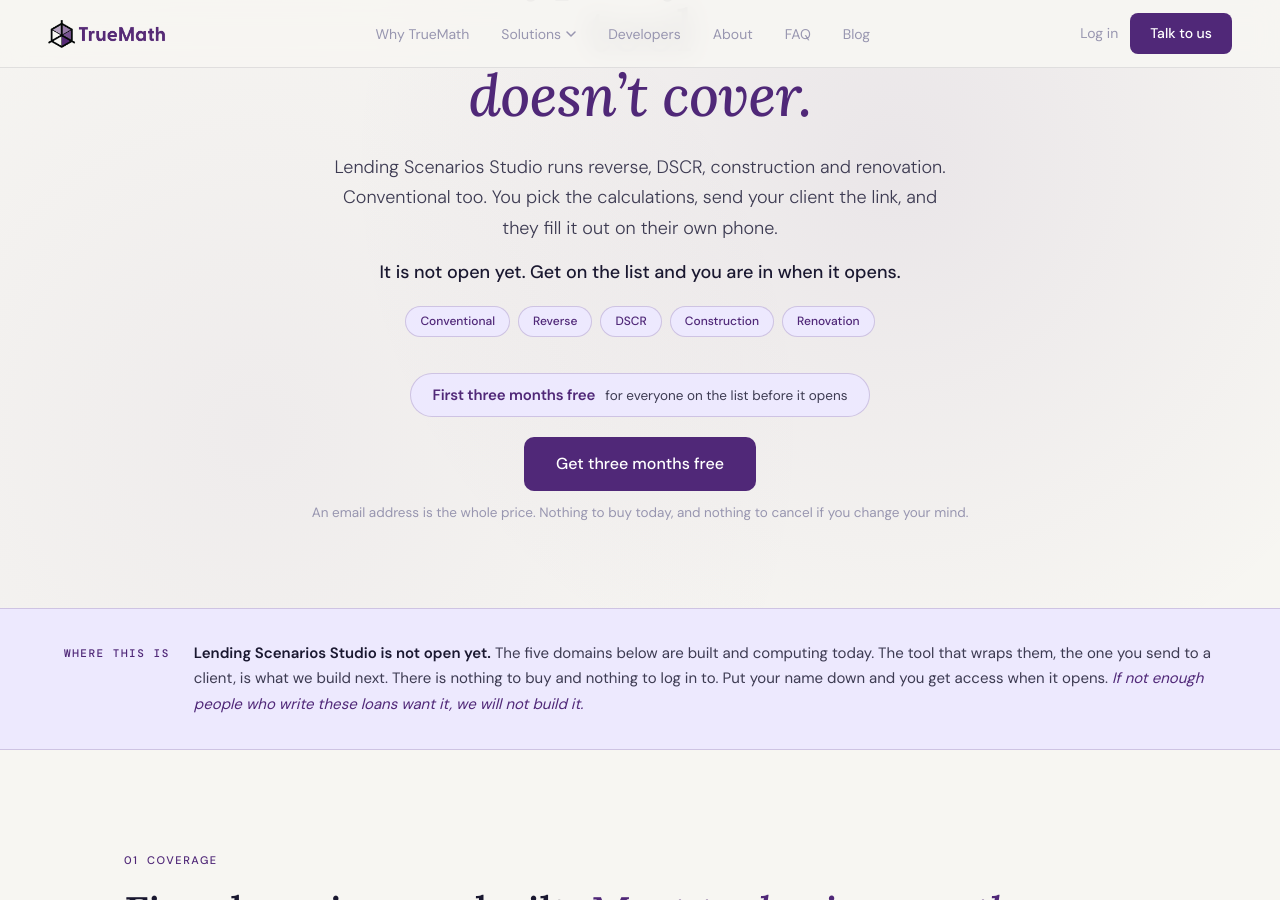
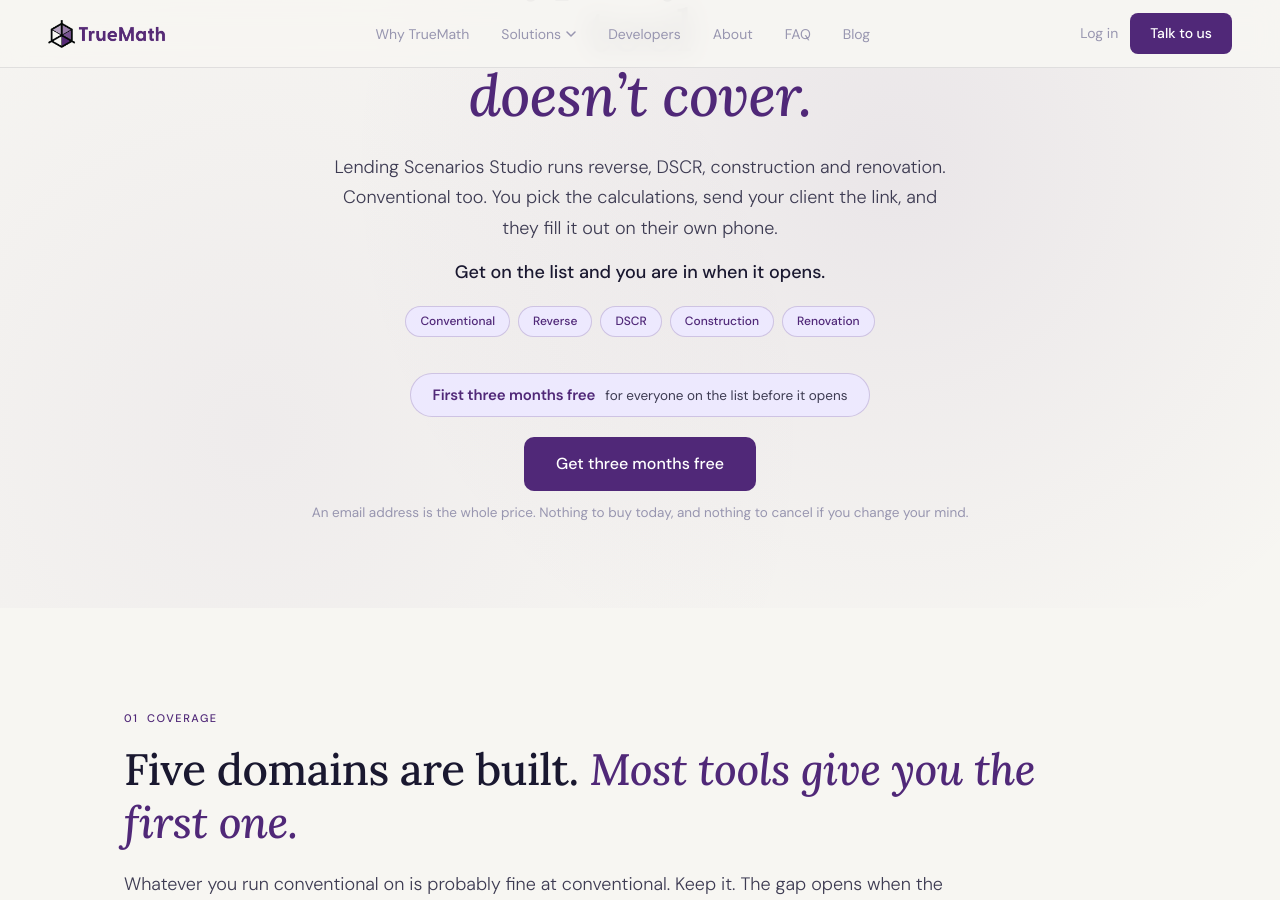
Before and after one commit to truemathai/truemath.ai, a Jekyll site: the page built from lending-scenarios-studio.html, in a window 1280 px wide and 900 px high, scrolled down 273 px. Built offline with Jekyll 4.4.1, drawn with Linux system fonts in a browser that asks for light colours.

Commit message:
Lighten the pre-launch message to a pill and one line
The page was saying "not open yet" three times before the fold: the
eyebrow pill, the hero line, and a full "Where this is" band under it.
That is more weight than the fact deserves, and it made the first screen
an apology rather than a pitch.

The pill carries it now. The hero line keeps only the invitation, "Get
on the list and you are in when it opens", and the band is gone.

Nothing load-bearing left with it. That the five domains are built is
still section 01's headline and its per-domain tags. That we will not
build the rest if the response is thin is still in the closing panel,
which is where someone is actually deciding.

Co-Authored-By: Claude Opus 5 <noreply@anthropic.com>

```diff
--- a/lending-scenarios-studio.html
+++ b/lending-scenarios-studio.html
@@ -63,7 +63,7 @@ expert_url:       "https://app.truemath.ai/contact?interest=domain-review"
       Lending Scenarios Studio runs reverse, DSCR, construction and renovation.
       Conventional too. You pick the calculations, send your client the link,
       and they fill it out on their own phone.
-      <span class="lss-soon">It is not open yet. Get on the list and you are in when it opens.</span>
+      <span class="lss-soon">Get on the list and you are in when it opens.</span>
     </p>
 
     <div class="vertical-pills">
@@ -86,23 +86,6 @@ expert_url:       "https://app.truemath.ai/contact?interest=domain-review"
 
   </div>
 </section>
-
-<!-- WHERE THIS IS
-     The honesty block. This page is a demand test, so the state of the thing
-     has to be on it in plain words, above every claim the page then makes.
-     Reuses the shared .urgency-band component. -->
-<div class="urgency-band">
-  <div class="urgency-inner">
-    <div class="urgency-label">Where this is</div>
-    <div class="urgency-text">
-      <strong>Lending Scenarios Studio is not open yet.</strong> The five domains
-      below are built and computing today. The tool that wraps them, the one you
-      send to a client, is what we build next. There is nothing to buy and
-      nothing to log in to. Put your name down and you get access when it opens.
-      <em>If not enough people who write these loans want it, we will not build it.</em>
-    </div>
-  </div>
-</div>
 
 <!-- 01 COVERAGE -->
 <section class="section">
```
